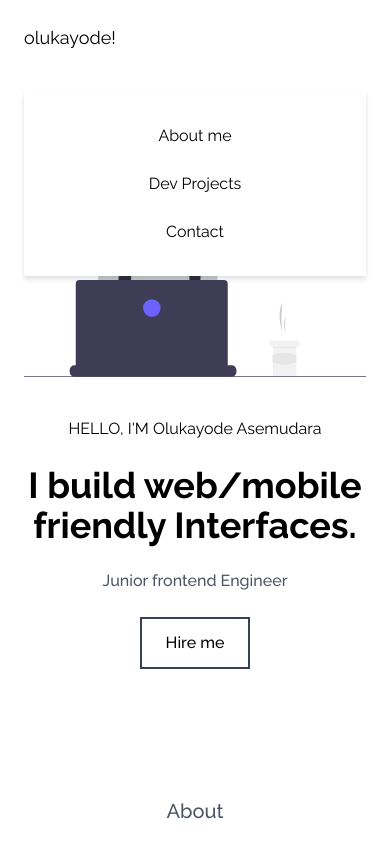
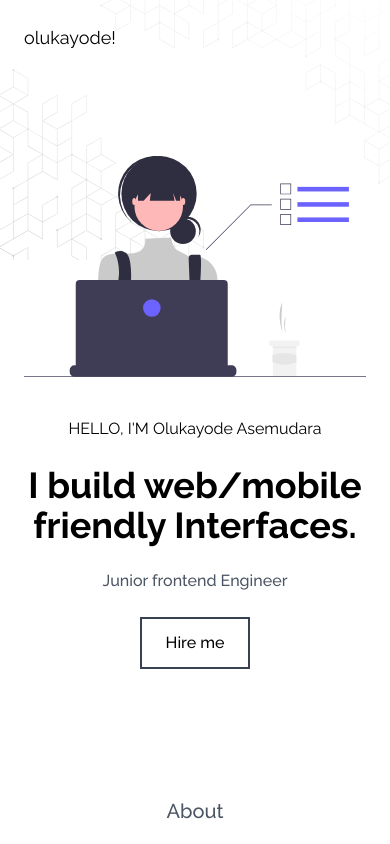
Before and after one commit to blaqnativity/myportfolios.com, a Nuxt app: page / in a window 390 px wide. Shown: the top 844 px of the page. Built offline with nearby package versions, Linux system fonts and the light colour scheme.

Commit message:
bg pattern added

```diff
--- a/assets/css/tailwind.css
+++ b/assets/css/tailwind.css
@@ -15,4 +15,7 @@
 
 body {
   scroll-behavior: smooth;
+  background-image: url("~/assets/img/bg-pattern.svg");
+  /* background-position: 80%; */
+  background-repeat: no-repeat;
 }
--- a/pages/index.vue
+++ b/pages/index.vue
@@ -29,7 +29,7 @@
     <div class="md:hidden">
       <div
         id="menu"
-        class="absolute flex flex-col items-center self-end py-8 mt-10 space-y-6 font bg-white sm:auto sm:self-center left-6 right-6 drop-shadow-md"
+        class="absolute flex flex-col items-center self-end hidden py-8 mt-10 space-y-6 font bg-white sm:auto sm:self-center left-6 right-6 drop-shadow-md"
       >
         <NuxtLink to="/"><span>About me</span></NuxtLink>
         <NuxtLink to="/"><span>Dev Projects</span></NuxtLink>
```
Also changed, not shown: assets/img/bg-pattern.svg (added).
